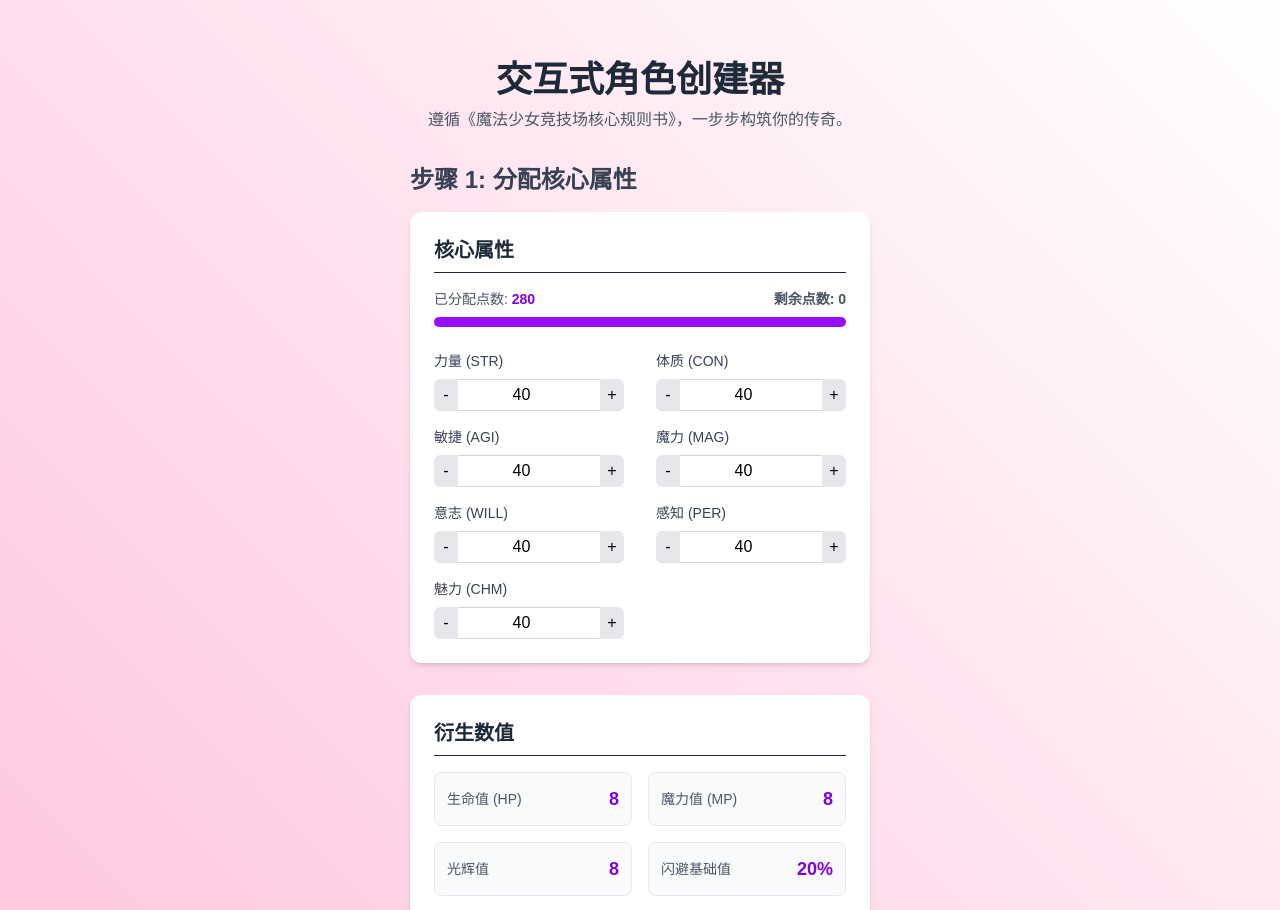
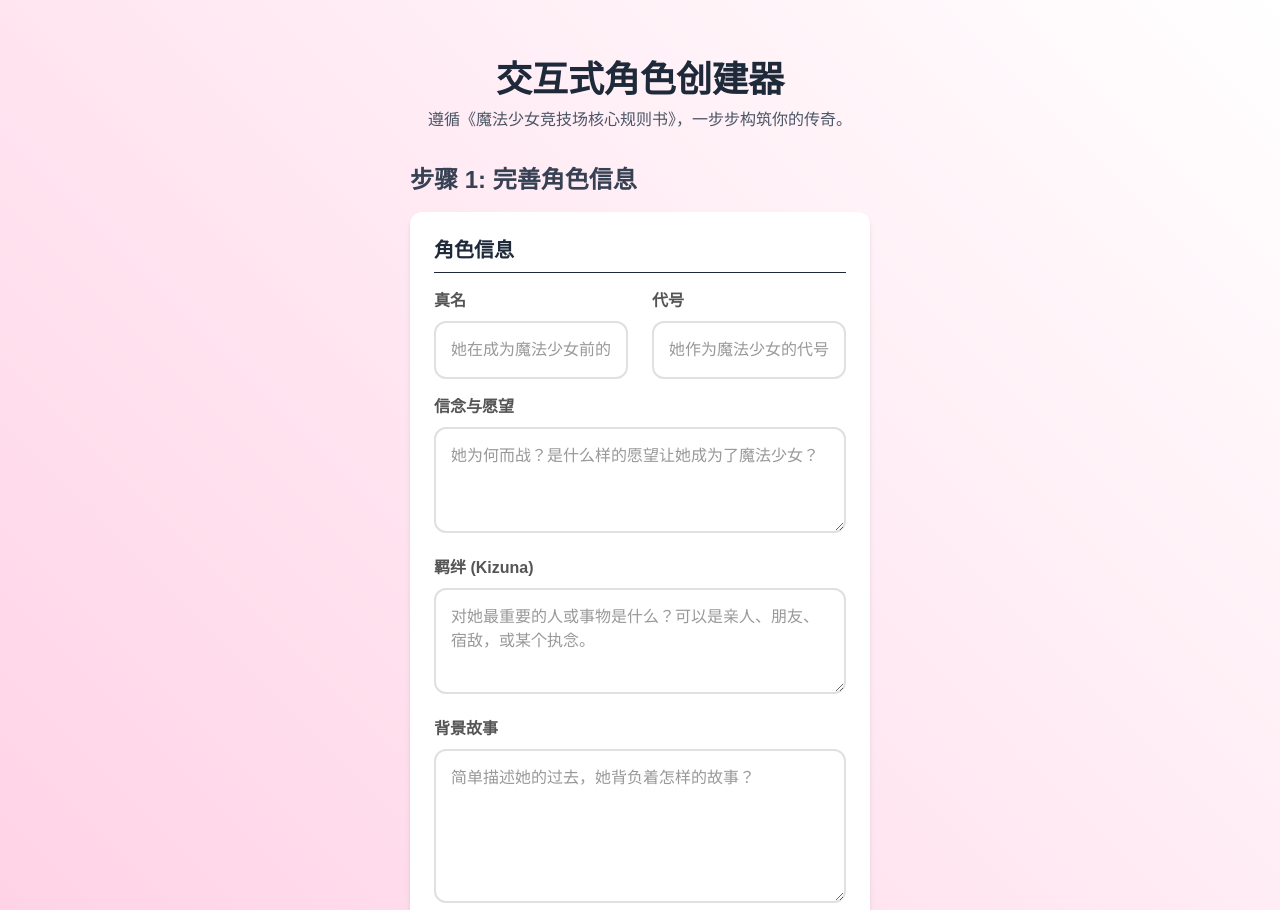
Before and after one commit to notuhao/MahoShojo-ARENA-TRPG-Helper, a Next.js app: page /character/create in a window 1280 px wide. Shown: the top 910 px of the page. Built offline with nearby package versions, Linux system fonts and the light colour scheme.

Commit message:
feat: 完善角色信息与导出功能

```diff
--- /dev/null
+++ b/components/character-creator/CharacterInfoPanel.tsx
@@ -0,0 +1,98 @@
+// components/character-creator/CharacterInfoPanel.tsx
+
+import React from 'react';
+import { CharacterInfo } from '../../pages/character/create';
+
+interface CharacterInfoPanelProps {
+  info: CharacterInfo;
+  onInfoChange: (fieldName: keyof CharacterInfo, value: string) => void;
+}
+
+/**
+ * 角色叙事信息面板
+ * @description 提供文本输入区域，用于填写角色的背景、信念等信息。
+ */
+const CharacterInfoPanel: React.FC<CharacterInfoPanelProps> = ({ info, onInfoChange }) => {
+
+  const handleInputChange = (e: React.ChangeEvent<HTMLInputElement | HTMLTextAreaElement>) => {
+    onInfoChange(e.target.name as keyof CharacterInfo, e.target.value);
+  };
+
+  return (
+    <div className="p-6 bg-white rounded-xl shadow-md space-y-4">
+      <h3 className="text-xl font-bold text-gray-800 border-b pb-2">角色信息</h3>
+
+      <div className="grid grid-cols-1 md:grid-cols-2 gap-6">
+        {/* 真名与代号 */}
+        <div>
+          <label htmlFor="realName" className="input-label">真名</label>
+          <input
+            type="text"
+            id="realName"
+            name="realName"
+            value={info.realName}
+            onChange={handleInputChange}
+            placeholder="她在成为魔法少女前的名字"
+            className="input-field"
+          />
+        </div>
+        <div>
+          <label htmlFor="codename" className="input-label">代号</label>
+          <input
+            type="text"
+            id="codename"
+            name="codename"
+            value={info.codename}
+            onChange={handleInputChange}
+            placeholder="她作为魔法少女的代号"
+            className="input-field"
+          />
+        </div>
+      </div>
+
+      {/* 信念 */}
+      <div>
+        <label htmlFor="belief" className="input-label">信念与愿望</label>
+        <textarea
+          id="belief"
+          name="belief"
+          value={info.belief}
+          onChange={handleInputChange}
+          rows={3}
+          placeholder="她为何而战？是什么样的愿望让她成为了魔法少女？"
+          className="input-field"
+        />
+      </div>
+
+      {/* 羁绊 */}
+      <div>
+        <label htmlFor="bonds" className="input-label">羁绊 (Kizuna)</label>
+        <textarea
+          id="bonds"
+          name="bonds"
+          value={info.bonds}
+          onChange={handleInputChange}
+          rows={3}
+          placeholder="对她最重要的人或事物是什么？可以是亲人、朋友、宿敌，或某个执念。"
+          className="input-field"
+        />
+      </div>
+
+      {/* 背景故事 */}
+      <div>
+        <label htmlFor="background" className="input-label">背景故事</label>
+        <textarea
+          id="background"
+          name="background"
+          value={info.background}
+          onChange={handleInputChange}
+          rows={5}
+          placeholder="简单描述她的过去，她背负着怎样的故事？"
+          className="input-field"
+        />
+      </div>
+    </div>
+  );
+};
+
+export default CharacterInfoPanel;
--- /dev/null
+++ b/components/character-creator/ExportPanel.tsx
@@ -0,0 +1,78 @@
+// components/character-creator/ExportPanel.tsx
+
+import React from 'react';
+import { CharacterSheet } from '../../pages/character/create';
+import { Download, Copy } from 'lucide-react';
+
+interface ExportPanelProps {
+  characterSheet: CharacterSheet;
+}
+
+/**
+ * 导出功能面板
+ * @description 提供将最终角色卡导出为JSON文件的功能。
+ */
+const ExportPanel: React.FC<ExportPanelProps> = ({ characterSheet }) => {
+
+  const handleDownloadJson = () => {
+    // 移除powers数组中临时的id字段，因为它只用于React key
+    const exportData = {
+      ...characterSheet,
+      powers: characterSheet.powers.map(({ id, ...rest }) => rest)
+    };
+
+    const jsonData = JSON.stringify(exportData, null, 2);
+    const blob = new Blob([jsonData], { type: 'application/json' });
+    const url = URL.createObjectURL(blob);
+    const link = document.createElement('a');
+    link.href = url;
+    const fileName = characterSheet.info.codename || characterSheet.info.realName || '魔法少女';
+    link.download = `角色卡_${fileName}.json`;
+    document.body.appendChild(link);
+    link.click();
+    document.body.removeChild(link);
+    URL.revokeObjectURL(url);
+  };
+
+  const handleCopyToClipboard = () => {
+    const exportData = {
+      ...characterSheet,
+      powers: characterSheet.powers.map(({ id, ...rest }) => rest)
+    };
+    const jsonData = JSON.stringify(exportData, null, 2);
+    navigator.clipboard.writeText(jsonData).then(() => {
+      alert('角色数据已复制到剪贴板！');
+    }).catch(err => {
+      alert('复制失败，请检查浏览器权限。');
+      console.error('Copy failed:', err);
+    });
+  };
+
+  return (
+    <div className="p-6 bg-white rounded-xl shadow-md">
+      <h3 className="text-xl font-bold text-gray-800 border-b pb-2">导出角色卡</h3>
+      <p className="text-sm text-gray-600 my-4">
+        你的魔法少女已经准备就绪！你可以将她的数据保存为JSON文件，以便日后导入、分享或在跑团工具中使用。
+      </p>
+      <div className="flex flex-col md:flex-row gap-4">
+        <button
+          onClick={handleDownloadJson}
+          className="flex-1 generate-button flex items-center justify-center gap-2"
+        >
+          <Download size={20} />
+          下载 JSON 文件
+        </button>
+        <button
+          onClick={handleCopyToClipboard}
+          className="flex-1 generate-button flex items-center justify-center gap-2"
+          style={{ background: 'linear-gradient(45deg, #22c55e, #16a34a)' }}
+        >
+          <Copy size={20} />
+          复制到剪贴板
+        </button>
+      </div>
+    </div>
+  );
+};
+
+export default ExportPanel;
--- a/components/character-creator/PowerEditor.tsx
+++ b/components/character-creator/PowerEditor.tsx
@@ -95,7 +95,6 @@ const PowerEditor: React.FC<PowerEditorProps> = ({ power, onPowerChange, onRemov
         <p className="text-sm font-medium text-gray-700 mb-2">修正标签:</p>
         <div className="grid grid-cols-2 sm:grid-cols-3 gap-2">
           {MODIFIER_TAGS.map(mod => {
-            // [修复] 为input和label添加关联
             const inputId = `mod-${power.id}-${mod.id}`;
             return (
               <label key={mod.id} htmlFor={inputId} className="flex items-center space-x-2 p-2 bg-white border rounded-md cursor-pointer">
--- a/pages/character/create.tsx
+++ b/pages/character/create.tsx
@@ -7,15 +7,17 @@ import Footer from '../../components/Footer';
 import AttributesPanel from '../../components/character-creator/AttributesPanel';
 import DerivedStatsPanel from '../../components/character-creator/DerivedStatsPanel';
 import SkillAllocatorPanel from '../../components/character-creator/SkillAllocatorPanel';
-// [新增] 导入能力构筑相关组件和数据
 import PowerCreatorPanel from '../../components/character-creator/PowerCreatorPanel';
+// [新增] 导入最后两个组件
+import CharacterInfoPanel from '../../components/character-creator/CharacterInfoPanel';
+import ExportPanel from '../../components/character-creator/ExportPanel';
 import { EFFECT_TAGS, MODIFIER_TAGS } from '../../lib/trpg/powers';
 import { SKILLS } from '../../lib/trpg/skills';
 
+
 /**
  * @fileoverview 魔法少女竞技场TRPG角色创建器主页面。
- * @description [V3 更新] 已集成心之花（PCP）能力构筑系统。
- * 页面现在管理属性、技能和能力三大核心模块。
+ * @description [V4-Final] 完成版。集成所有创建步骤和导出功能。
  */
 
 // --- 类型定义区 ---
@@ -31,17 +33,27 @@ export interface CharacterAttributes {
 }
 export type SkillPoints = Record<string, number>;
 
-// [新增] 定义单个能力的数据结构
+// 定义单个能力的数据结构
 export interface Power {
-  id: number; // 唯一标识符，用于React的key
+  id: number;
   name: string;
   effectTagId: string;
   rank: number;
   modifierTagIds: string[];
 }
 
-// 更新角色卡数据结构，加入powers字段
+// [新增] 角色叙事信息类型
+export interface CharacterInfo {
+  realName: string;
+  codename: string;
+  belief: string;
+  bonds: string;
+  background: string;
+}
+
+// [新增] 最终的角色卡数据结构
 export interface CharacterSheet {
+  info: CharacterInfo;
   attributes: CharacterAttributes;
   skills: SkillPoints;
   powers: Power[];
@@ -58,14 +70,20 @@ const initialSkillPoints: SkillPoints = SKILLS.reduce((acc, skill) => {
   return acc;
 }, {} as SkillPoints);
 
+// [新增] 叙事信息的初始状态
+const initialInfo: CharacterInfo = {
+  realName: '', codename: '', belief: '', bonds: '', background: '',
+};
+
 // --- 主组件 ---
 
 const CharacterCreatorPage: React.FC = () => {
   // 核心State
   const [character, setCharacter] = useState<CharacterSheet>({
+    info: initialInfo,
     attributes: initialAttributes,
     skills: initialSkillPoints,
-    powers: [], // 初始没有任何能力
+    powers: [],
   });
 
   // 规则预算
@@ -76,8 +94,6 @@ const CharacterCreatorPage: React.FC = () => {
   // 使用 useMemo 优化计算性能
   const spentAttributePoints = useMemo(() => Object.values(character.attributes).reduce((sum, value) => sum + value, 0), [character.attributes]);
   const spentSkillPoints = useMemo(() => Object.values(character.skills).reduce((sum, value) => sum + value, 0), [character.skills]);
-
-  // [新增] 计算已花费的PCP点数
   const spentPcpPoints = useMemo(() => {
     return character.powers.reduce((totalCost, power) => {
       let powerCost = 0;
@@ -107,9 +123,16 @@ const CharacterCreatorPage: React.FC = () => {
     }));
   }, []);
 
-  // [新增] 更新能力列表的回调函数
   const handlePowersChange = useCallback((newPowers: Power[]) => {
-    setCharacter(prev => ({...prev, powers: newPowers}));
+    setCharacter(prev => ({ ...prev, powers: newPowers }));
+  }, []);
+
+  // [新增] 更新角色信息的回调
+  const handleInfoChange = useCallback((fieldName: keyof CharacterInfo, value: string) => {
+    setCharacter(prev => ({
+        ...prev,
+        info: { ...prev.info, [fieldName]: value }
+    }));
   }, []);
 
   return (
@@ -121,15 +144,23 @@ const CharacterCreatorPage: React.FC = () => {
 
       <div className="magic-background-white min-h-screen py-10">
         <div className="container mx-auto px-4 max-w-4xl">
+
           <div className="text-center mb-8">
             <h1 className="text-4xl font-bold text-gray-800">交互式角色创建器</h1>
-            <p className="text-gray-600 mt-2">遵循《魔法少女竞技场核心规则书》，一步步构筑你的传奇。</p>
+            <p className="text-gray-600 mt-2">
+              遵循《魔法少女竞技场核心规则书》，一步步构筑你的传奇。
+            </p>
           </div>
 
           <div className="space-y-8">
             {/* 步骤一：核心属性 */}
             <section>
-              <h2 className="text-2xl font-semibold mb-4 text-gray-700">步骤 1: 分配核心属性</h2>
+              <h2 className="text-2xl font-semibold mb-4 text-gray-700">步骤 1: 完善角色信息</h2>
+              <CharacterInfoPanel info={character.info} onInfoChange={handleInfoChange} />
+            </section>
+
+            <section>
+              <h2 className="text-2xl font-semibold mb-4 text-gray-700">步骤 2: 分配核心属性</h2>
               <AttributesPanel
                 attributes={character.attributes}
                 onAttributesChange={handleAttributesChange}
@@ -143,9 +174,9 @@ const CharacterCreatorPage: React.FC = () => {
               <DerivedStatsPanel attributes={character.attributes} />
             </section>
 
-            {/* 步骤二：技能分配 */}
+            {/* 步骤三：技能分配 */}
             <section>
-              <h2 className="text-2xl font-semibold mb-4 text-gray-700">步骤 2: 分配技能点</h2>
+              <h2 className="text-2xl font-semibold mb-4 text-gray-700">步骤 3: 分配技能点</h2>
               <SkillAllocatorPanel
                 attributes={character.attributes}
                 skillPoints={character.skills}
@@ -155,15 +186,21 @@ const CharacterCreatorPage: React.FC = () => {
               />
             </section>
 
-            {/* [新增] 步骤三：能力构筑 */}
+            {/* 步骤四：能力构筑 */}
             <section>
-              <h2 className="text-2xl font-semibold mb-4 text-gray-700">步骤 3: 设计心之花能力</h2>
+              <h2 className="text-2xl font-semibold mb-4 text-gray-700">步骤 4: 设计能力</h2>
               <PowerCreatorPanel
                 powers={character.powers}
                 onPowersChange={handlePowersChange}
                 totalPcp={TOTAL_PCP}
                 spentPcp={spentPcpPoints}
               />
+            </section>
+
+            {/* 步骤五：导出 */}
+            <section>
+              <h2 className="text-2xl font-semibold mb-4 text-gray-700">步骤 5: 完成与导出</h2>
+              <ExportPanel characterSheet={character} />
             </section>
 
           </div>
```
